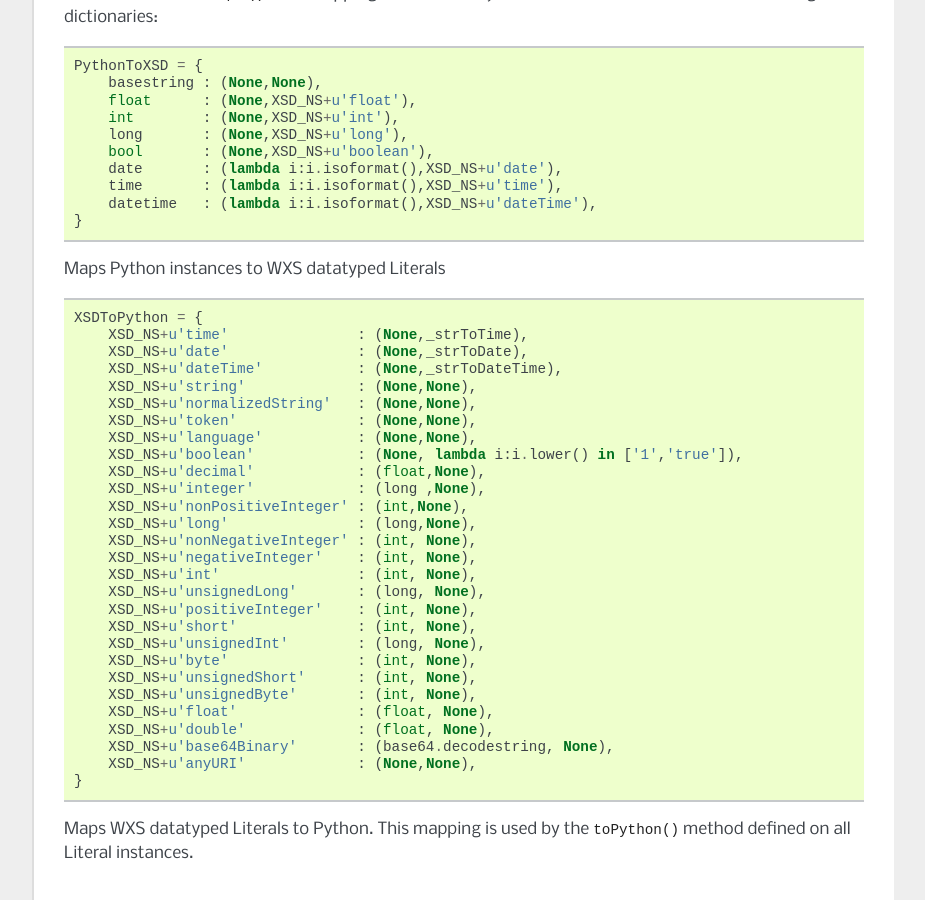
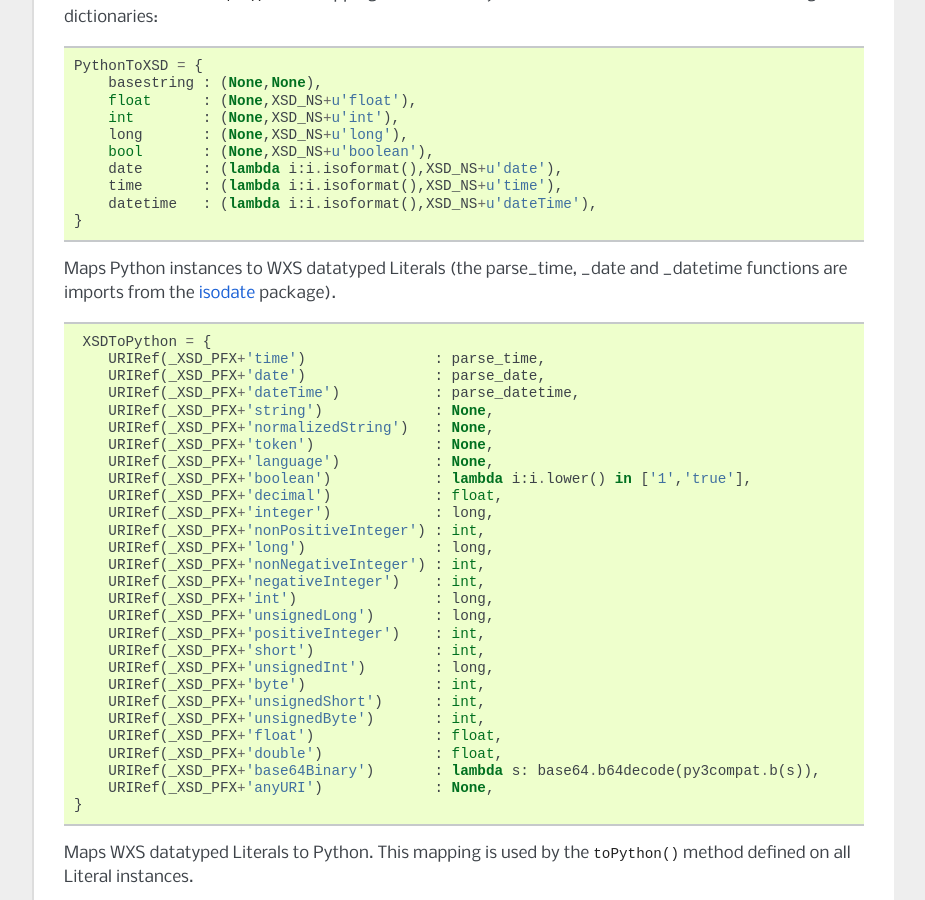
Before and after one commit to walidazizi/rdflib, a Sphinx documentation site: the page built from docs/graph_utilities.rst, in a window 1280 px wide and 900 px high, scrolled down 1827 px. Shown: the whole window, without its empty margins (198-1123 px from the left). Built offline with Sphinx 7.4.7, drawn with Linux system fonts in a browser that asks for light colours; some of the changed text lies outside the part shown.

Commit message:
Bring docs up to 3.2.0rc, refresh and recover inappropriately discarded explanatory doc

```diff
--- a/docs/conf.py
+++ b/docs/conf.py
@@ -47,16 +47,16 @@ master_doc = 'index'
 
 # General information about the project.
 project = u'rdflib'
-copyright = u'2009, Daniel Krech'
+copyright = u'2009 - 2012, Daniel Krech'
 
 # The version info for the project you're documenting, acts as replacement for
 # |version| and |release|, also used in various other places throughout the
 # built documents.
 #
 # The short X.Y version.
-version = '3.1.0'
+version = '3.2.0rc'
 # The full version, including alpha/beta/rc tags.
-release = '3.1.0'
+release = '3.2.0rc'
 
 # The language for content autogenerated by Sphinx. Refer to documentation
 # for a list of supported languages.
--- a/docs/graph_utilities.rst
+++ b/docs/graph_utilities.rst
@@ -79,37 +79,39 @@ RDFLib Literals essentially behave like unicode characters with an XML Schema da
         datetime   : (lambda i:i.isoformat(),XSD_NS+u'dateTime'),
     }
 
-Maps Python instances to WXS datatyped Literals
+Maps Python instances to WXS datatyped Literals (the parse_time, _date and _datetime
+functions are imports from the `isodate <http://pypi.python.org/pypi/isodate/>`_
+package).
 
 .. code-block:: python
 
-    XSDToPython = {
-        XSD_NS+u'time'               : (None,_strToTime),
-        XSD_NS+u'date'               : (None,_strToDate),
-        XSD_NS+u'dateTime'           : (None,_strToDateTime),
-        XSD_NS+u'string'             : (None,None),
-        XSD_NS+u'normalizedString'   : (None,None),
-        XSD_NS+u'token'              : (None,None),
-        XSD_NS+u'language'           : (None,None),
-        XSD_NS+u'boolean'            : (None, lambda i:i.lower() in ['1','true']),
-        XSD_NS+u'decimal'            : (float,None),
-        XSD_NS+u'integer'            : (long ,None),
-        XSD_NS+u'nonPositiveInteger' : (int,None),
-        XSD_NS+u'long'               : (long,None),
-        XSD_NS+u'nonNegativeInteger' : (int, None),
-        XSD_NS+u'negativeInteger'    : (int, None),
-        XSD_NS+u'int'                : (int, None),
-        XSD_NS+u'unsignedLong'       : (long, None),
-        XSD_NS+u'positiveInteger'    : (int, None),
-        XSD_NS+u'short'              : (int, None),
-        XSD_NS+u'unsignedInt'        : (long, None),
-        XSD_NS+u'byte'               : (int, None),
-        XSD_NS+u'unsignedShort'      : (int, None),
-        XSD_NS+u'unsignedByte'       : (int, None),
-        XSD_NS+u'float'              : (float, None),
-        XSD_NS+u'double'             : (float, None),
-        XSD_NS+u'base64Binary'       : (base64.decodestring, None),
-        XSD_NS+u'anyURI'             : (None,None),
+     XSDToPython = {
+        URIRef(_XSD_PFX+'time')               : parse_time,
+        URIRef(_XSD_PFX+'date')               : parse_date,
+        URIRef(_XSD_PFX+'dateTime')           : parse_datetime,
+        URIRef(_XSD_PFX+'string')             : None,
+        URIRef(_XSD_PFX+'normalizedString')   : None,
+        URIRef(_XSD_PFX+'token')              : None,
+        URIRef(_XSD_PFX+'language')           : None,
+        URIRef(_XSD_PFX+'boolean')            : lambda i:i.lower() in ['1','true'],
+        URIRef(_XSD_PFX+'decimal')            : float,
+        URIRef(_XSD_PFX+'integer')            : long,
+        URIRef(_XSD_PFX+'nonPositiveInteger') : int,
+        URIRef(_XSD_PFX+'long')               : long,
+        URIRef(_XSD_PFX+'nonNegativeInteger') : int,
+        URIRef(_XSD_PFX+'negativeInteger')    : int,
+        URIRef(_XSD_PFX+'int')                : long,
+        URIRef(_XSD_PFX+'unsignedLong')       : long,
+        URIRef(_XSD_PFX+'positiveInteger')    : int,
+        URIRef(_XSD_PFX+'short')              : int,
+        URIRef(_XSD_PFX+'unsignedInt')        : long,
+        URIRef(_XSD_PFX+'byte')               : int,
+        URIRef(_XSD_PFX+'unsignedShort')      : int,
+        URIRef(_XSD_PFX+'unsignedByte')       : int,
+        URIRef(_XSD_PFX+'float')              : float,
+        URIRef(_XSD_PFX+'double')             : float,
+        URIRef(_XSD_PFX+'base64Binary')       : lambda s: base64.b64decode(py3compat.b(s)),
+        URIRef(_XSD_PFX+'anyURI')             : None,
     }
 
 Maps WXS datatyped Literals to Python.  This mapping is used by the :meth:`toPython` method defined on all Literal instances.
--- a/docs/index.rst
+++ b/docs/index.rst
@@ -39,6 +39,7 @@ Additional discussions / notes
 
    univrdfstore
    graphs_bnodes
+   persisting_n3_terms
    Documentation notes <apidocs>
 
 
```
Also changed, not shown: docs/persisting_n3_terms.rst (added, +92 -0 lines).
